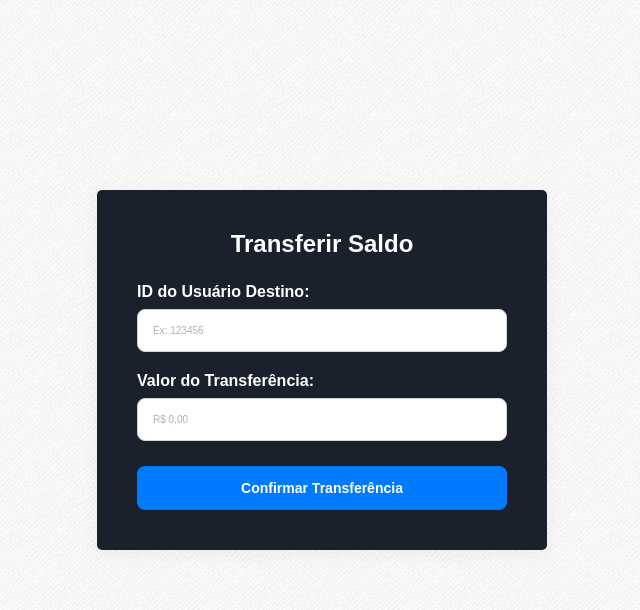
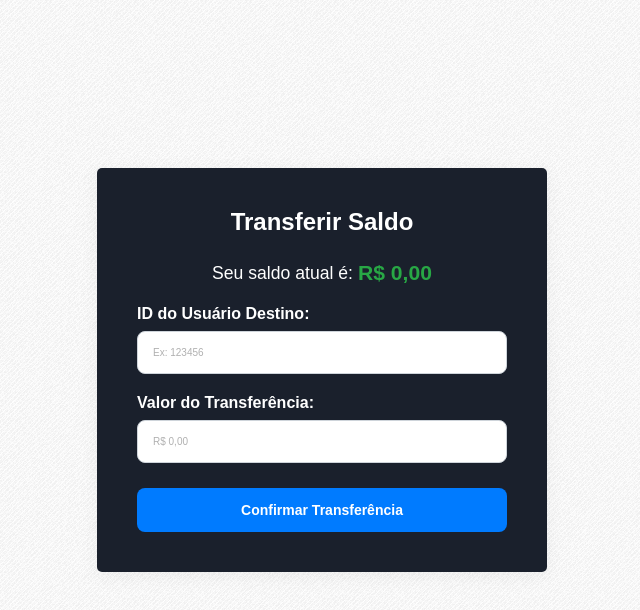
Before and after one commit to PFMJunior/carteira-financeira, a Next.js app: page /transfer in a window 1280 px wide. Shown: the top 610 px of the page, without its empty margins (318-958 px from the left). Built offline with nearby package versions, Linux system fonts and the light colour scheme.

Commit message:
Adding if and remmoving if

```diff
--- a/app/transfer/page.tsx
+++ b/app/transfer/page.tsx
@@ -35,6 +35,9 @@ export default function TransferPage() {
             return;
         }
 
+        if(amount > recipientAccountNumber) {
+            toast.error('Saldo insuficiente para a transferência.');
+        } else {
             try {
                 const response = await axios.post('http://localhost:5000/api/auth/transfer', {
                     recipientAccountNumber: parseInt(recipientAccountNumber, 10),
@@ -56,6 +59,7 @@ export default function TransferPage() {
             } finally {
                 setIsLoading(false); // Desativa o estado de carregamento
             }
+        }
     };
 
     return(
@@ -63,13 +67,11 @@ export default function TransferPage() {
             <section className={styles.operationFormContainer}>
                 <h1>Transferir Saldo</h1>
                 <div className={styles.formCard}>
-                    {user && user?.balance &&
                     <p className={styles.currentBalanceInfo}>Seu saldo atual é:
                         <span className={styles.currentBalanceValue}>
                             {useCurrencyFormatter(user?.balance.toFixed(2))}
                         </span>
                     </p>
-                    }
 
                     <form className={styles.depositForm} onSubmit={handleTransfer}>
                         <div className={styles.formGroup}>
```
Lines whose indentation alone changed are shown as unchanged.
